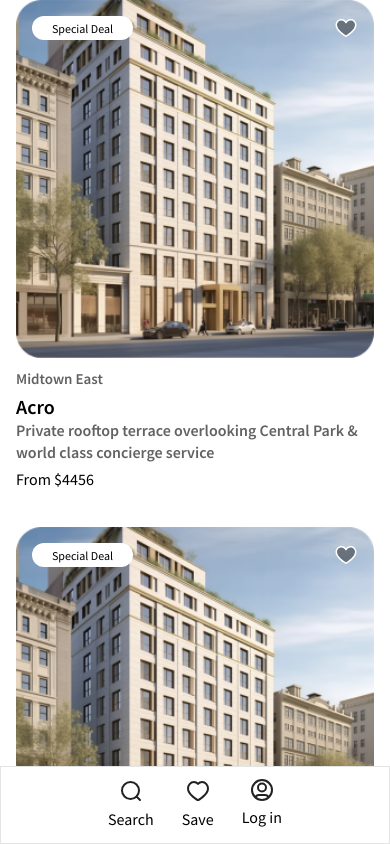
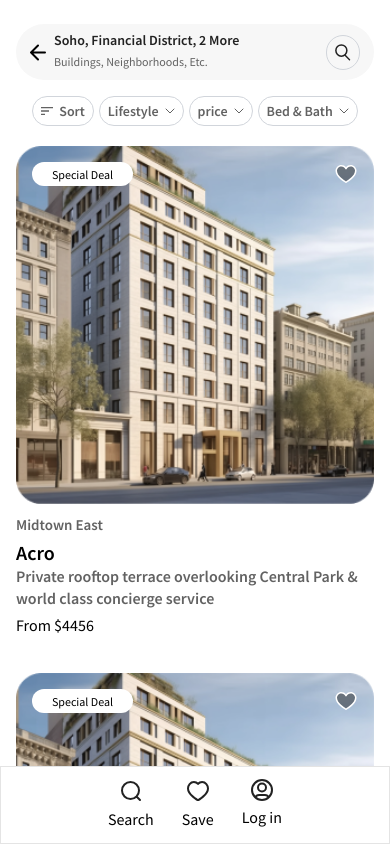
Before and after one commit to shariful10/jiibs, a Next.js app: page /search-building in a window 390 px wide. Shown: the top 844 px of the page. Built offline with nearby package versions, Linux system fonts and the light colour scheme.

Commit message:
added space in card

```diff
--- a/src/Components/Filters/MobileFiltering.jsx
+++ b/src/Components/Filters/MobileFiltering.jsx
@@ -1,3 +1,5 @@
+"use client";
+
 import Context from "@/Context/Context";
 import { useContext, useState } from "react";
 import SearchResultShow from "../Regular/Inputs/SearchResultShow";
--- a/src/app/(root)/page.jsx
+++ b/src/app/(root)/page.jsx
@@ -16,7 +16,7 @@ const Home = () => {
       {/* Mobile categories and filtering  */}
       <MobileFiltering />
 
-      <div className="md:pt-[55px] grid grid-cols-1 sm:grid-cols-2 md:grid-cols-3 lg:grid-cols-4 gap-x-6 gap-y-9">
+      <div className="pt-5 md:pt-[55px] grid grid-cols-1 sm:grid-cols-2 md:grid-cols-3 lg:grid-cols-4 gap-x-6 gap-y-9">
         {apartments.map((apartment, index) => (
           <ApartmentCard key={index} apartment={apartment} />
         ))}
--- a/src/app/(root)/search-building/page.jsx
+++ b/src/app/(root)/search-building/page.jsx
@@ -1,12 +1,16 @@
 import CategoriesAndFilter from "@/Components/CategoriesAndFilter";
+import MobileFiltering from "@/Components/Filters/MobileFiltering";
 import UnitCard from "@/Components/UnitCard";
 import React from "react";
 
 const page = () => {
   return (
     <React.Fragment>
+      {/* Desktop categories and filtering  */}
       <CategoriesAndFilter />
-      <div className="md:pt-[55px] grid grid-cols-1 sm:grid-cols-2 md:grid-cols-3 lg:grid-cols-4 gap-x-6 gap-y-9">
+      {/* Mobile categories and filtering  */}
+      <MobileFiltering />
+      <div className="pt-5 md:pt-[55px] grid grid-cols-1 sm:grid-cols-2 md:grid-cols-3 lg:grid-cols-4 gap-x-6 gap-y-9">
         <UnitCard />
         <UnitCard />
         <UnitCard />
```
